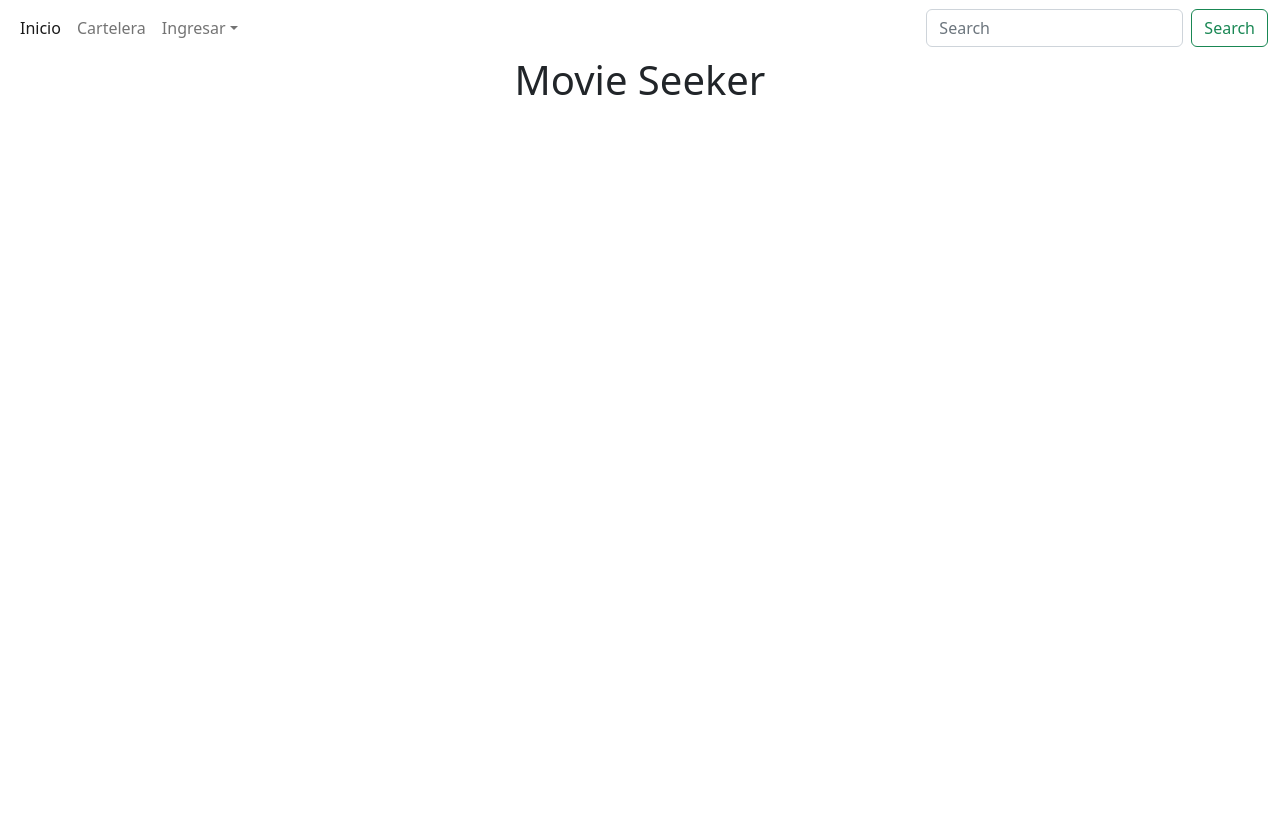
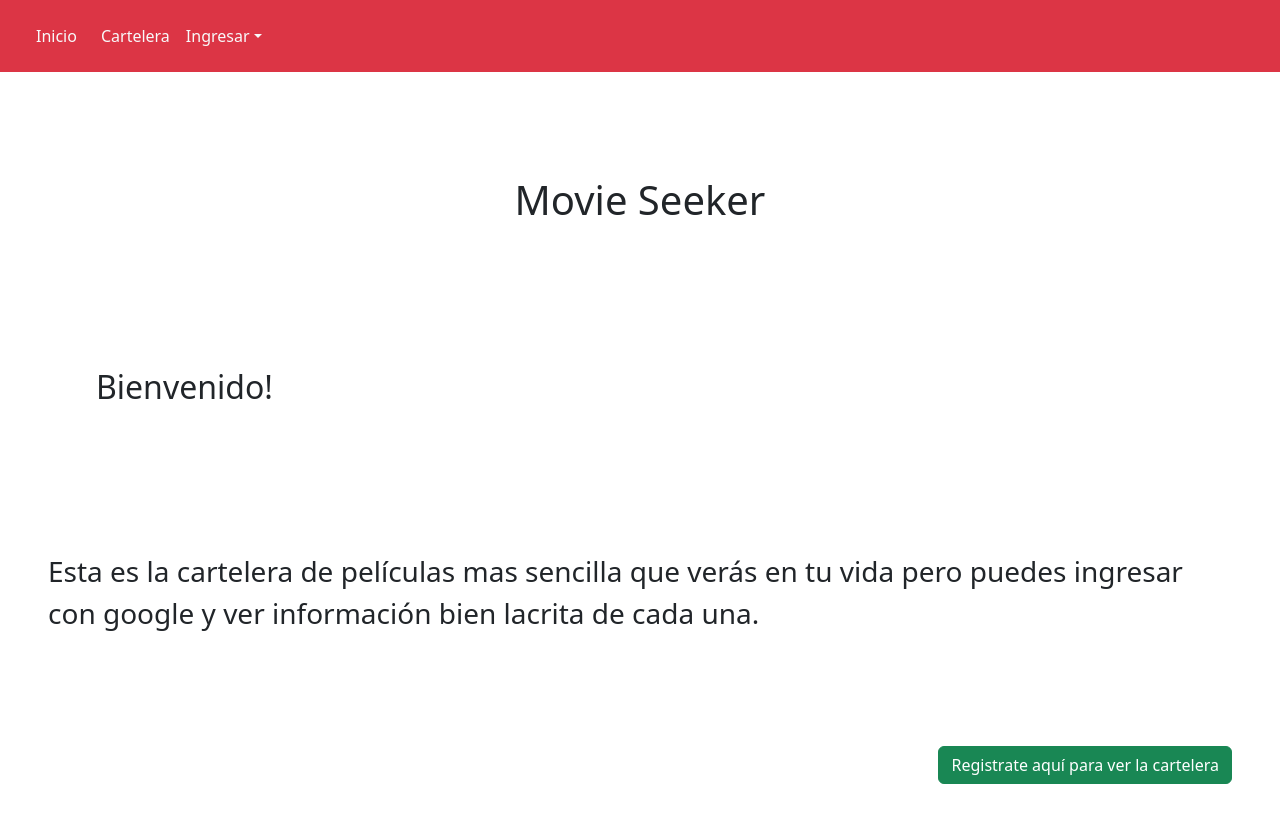
Before and after one commit to SebasMarquez/Microproyecto2, a React (Vite) app: page / in a window 1280 px wide. Shown: the top 822 px of the page. Before the commit the page ends 800 px from the top, so only its background shows below. Built offline with nearby package versions, Linux system fonts and the light colour scheme.

Commit message:
Landing y cartelera

```diff
--- a/src/assets/components/navbar/TopNav.jsx
+++ b/src/assets/components/navbar/TopNav.jsx
@@ -1,25 +1,25 @@
 import { Link } from 'react-router-dom';
-import { BUSCADOR_URL, HOME_URL, LOGIN_URL, REGISTER_URL} from '../../constants/urls';
+import { BUSCADOR_URL, CARTELERA_URL, HOME_URL, LOGIN_URL, REGISTER_URL} from '../../constants/urls';
 import styles from './TopNav.module.css'
 
 function TopNav() {
   return (
     <div>
-        <nav className="navbar navbar-expand-lg bg-body-tertiary">
+        <nav className="navbar navbar-expand-lg bg-body-tertiary p-3 mb-2 bg-danger ">
             <div className="container-fluid">
                 <button className="navbar-toggler" type="button" data-bs-toggle="collapse" data-bs-target="#navbarSupportedContent" aria-controls="navbarSupportedContent" aria-expanded="false" aria-label="Toggle navigation">
                     <span className="navbar-toggler-icon"></span>
                 </button>
                 <div className="collapse navbar-collapse" id="navbarSupportedContent">
                     <ul className="navbar-nav me-auto mb-2 mb-lg-0">
-                        <li className="nav-item">
-                            <Link to={HOME_URL} className="nav-link active" aria-current="page" href="#">Inicio</Link>
+                        <li className="nav-item me-2">
+                            <Link to={HOME_URL} className="nav-link active text-light" aria-current="page" href="#">Inicio</Link>
                         </li>
                         <li className="nav-item">
-                            <a className="nav-link" href="#">Cartelera</a>
+                            <Link to={CARTELERA_URL} className="nav-link active text-light" aria-current="page" href="#">Cartelera</Link>
                         </li>
                         <li className="nav-item dropdown">
-                            <a className="nav-link dropdown-toggle" href="#" role="button" data-bs-toggle="dropdown" aria-expanded="false">
+                            <a className="nav-link dropdown-toggle me-2 text-light" href="#" role="button" data-bs-toggle="dropdown" aria-expanded="false">
                                 Ingresar
                             </a>
                             <ul className="dropdown-menu">
@@ -31,8 +31,6 @@ function TopNav() {
                         </li>
                     </ul>
                     <form className="d-flex" role="search">
-                        <input className="form-control me-2" type="search" placeholder="Search" aria-label="Search"/>
-                        <button className="btn btn-outline-success" type="submit">Search</button>
                     </form>
                 </div>
             </div>
--- a/src/assets/constants/urls.js
+++ b/src/assets/constants/urls.js
@@ -2,3 +2,4 @@ export const HOME_URL = '/'
 export const LOGIN_URL = '/login'
 export const REGISTER_URL = '/register'
 export const BUSCADOR_URL = '/buscador'
+export const CARTELERA_URL = '/cartelera'
--- /dev/null
+++ b/src/assets/pages/Cartelera/Cartelera.jsx
@@ -0,0 +1,13 @@
+import React from "react"
+import styles from "./Cartelera.module.css"
+import { CARTELERA_URL } from "../../constants/urls"
+
+function Cartelera(){
+    return(
+        <div>
+
+        </div>
+    )
+
+}
+export default Cartelera
--- a/src/assets/pages/LandingPage/Landing.jsx
+++ b/src/assets/pages/LandingPage/Landing.jsx
@@ -1,10 +1,19 @@
 import React from "react"
-import styles from './Landing.module.css'
 
 function Landing(){
     return(
         <div className="d-flex justify-content-evenly flex-wrap">
-            <h1>Movie Seeker</h1>
+
+            <div>
+                <h1 class= "text-center mt-5 p-5">Movie Seeker</h1>
+                <h2 class= "p-5 m-5" >Bienvenido!</h2>
+                <p class="fs-3 mt-5 p-5">Esta es la cartelera de películas mas sencilla que verás en tu vida pero puedes ingresar con google y ver información bien lacrita de cada una.</p>
+                <div class="d-flex justify-content-end p-5">
+                <button type="button" class="btn btn-success">Registrate aquí para ver la cartelera</button>
+                </div>
+            </div>
+
+
         </div>
     )
 }
--- a/src/main.jsx
+++ b/src/main.jsx
@@ -3,7 +3,8 @@ import ReactDOM from 'react-dom/client'
 import {Routes,Route, BrowserRouter} from 'react-router-dom';
 import App from './App'
 import { Layout } from './assets/components/Layout/Layout'
-import { BUSCADOR_URL, HOME_URL,LOGIN_URL,REGISTER_URL } from './assets/constants/urls'
+import { BUSCADOR_URL, CARTELERA_URL, HOME_URL,LOGIN_URL,REGISTER_URL } from './assets/constants/urls'
+import Cartelera from './assets/pages/Cartelera/Cartelera';
 import { Login } from './assets/pages/LoginPage/Login';
 import { Register } from './assets/pages/RegisterPage/Register';
 //import { Buscador } from './assets/pages/Buscador/Buscador';
@@ -17,7 +18,8 @@ ReactDOM.createRoot(document.getElementById('root')).render(
         <Route element={<Layout/>}>
           <Route path = {HOME_URL} element={<App/>}/>
           <Route path = {LOGIN_URL} element={<Login />}/>
-          <Route path={REGISTER_URL} element={<Register />}/>
+          <Route path = {REGISTER_URL} element={<Register />}/>
+          <Route path = {CARTELERA_URL} element={<Cartelera />}/>
         </Route>
       </Routes>
     </BrowserRouter>
```
Also changed, not shown: src/assets/pages/Cartelera/Cartelera.module.css (added).
